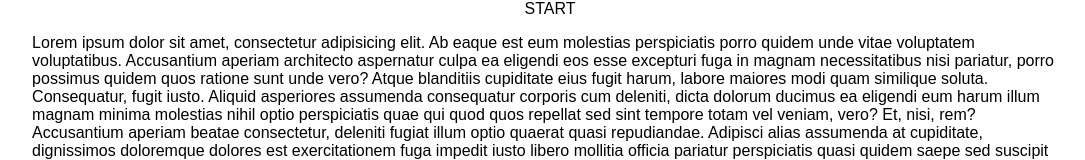
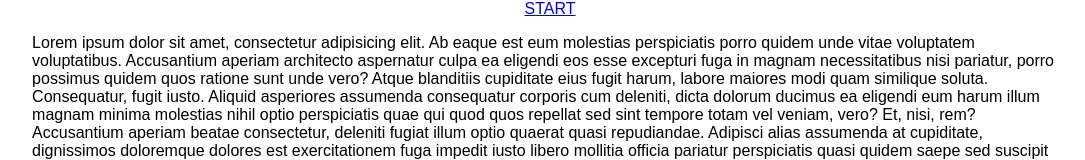
Before and after one commit to SkripKolesa/StudySandBox, a plain HTML site: page css-tricks/yflash/index.html in a window 1280 px wide. Shown: the top 160 px of the page, without its empty margins (90-1175 px from the left). Drawn offline with Linux system fonts and the light colour scheme.

```diff
--- a/css-tricks/yflash/index.html
+++ b/css-tricks/yflash/index.html
@@ -6,7 +6,7 @@
   <link rel="stylesheet" href="styles.css">
 </head>
 <body>
-<header>START</header>
+<header><a href="#here">START</a></header>
 <main>
   <p>Lorem ipsum dolor sit amet, consectetur adipisicing elit. Ab eaque est eum molestias perspiciatis porro quidem unde
     vitae voluptatem voluptatibus. Accusantium aperiam architecto aspernatur culpa ea eligendi eos esse excepturi fuga
```
